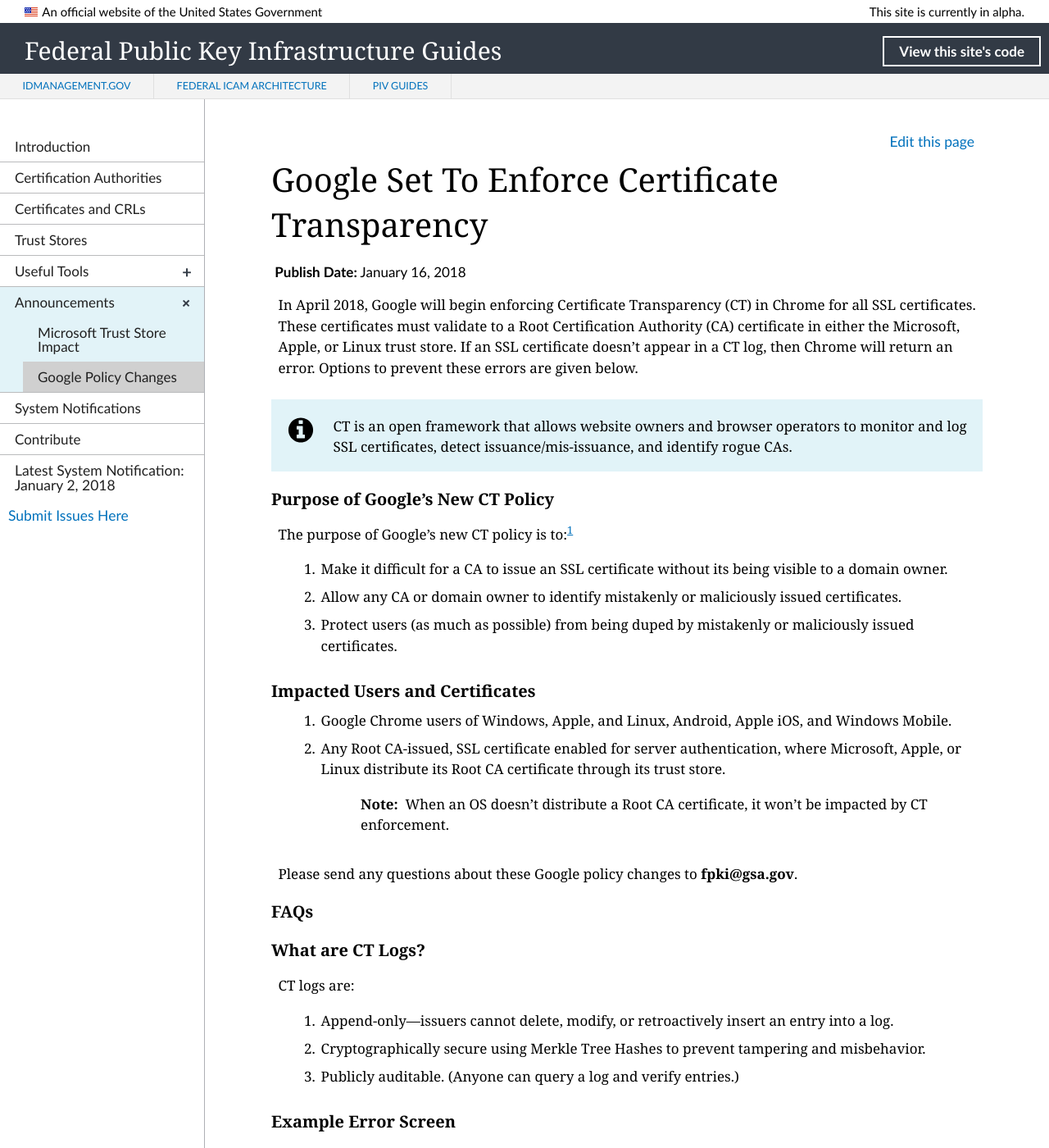
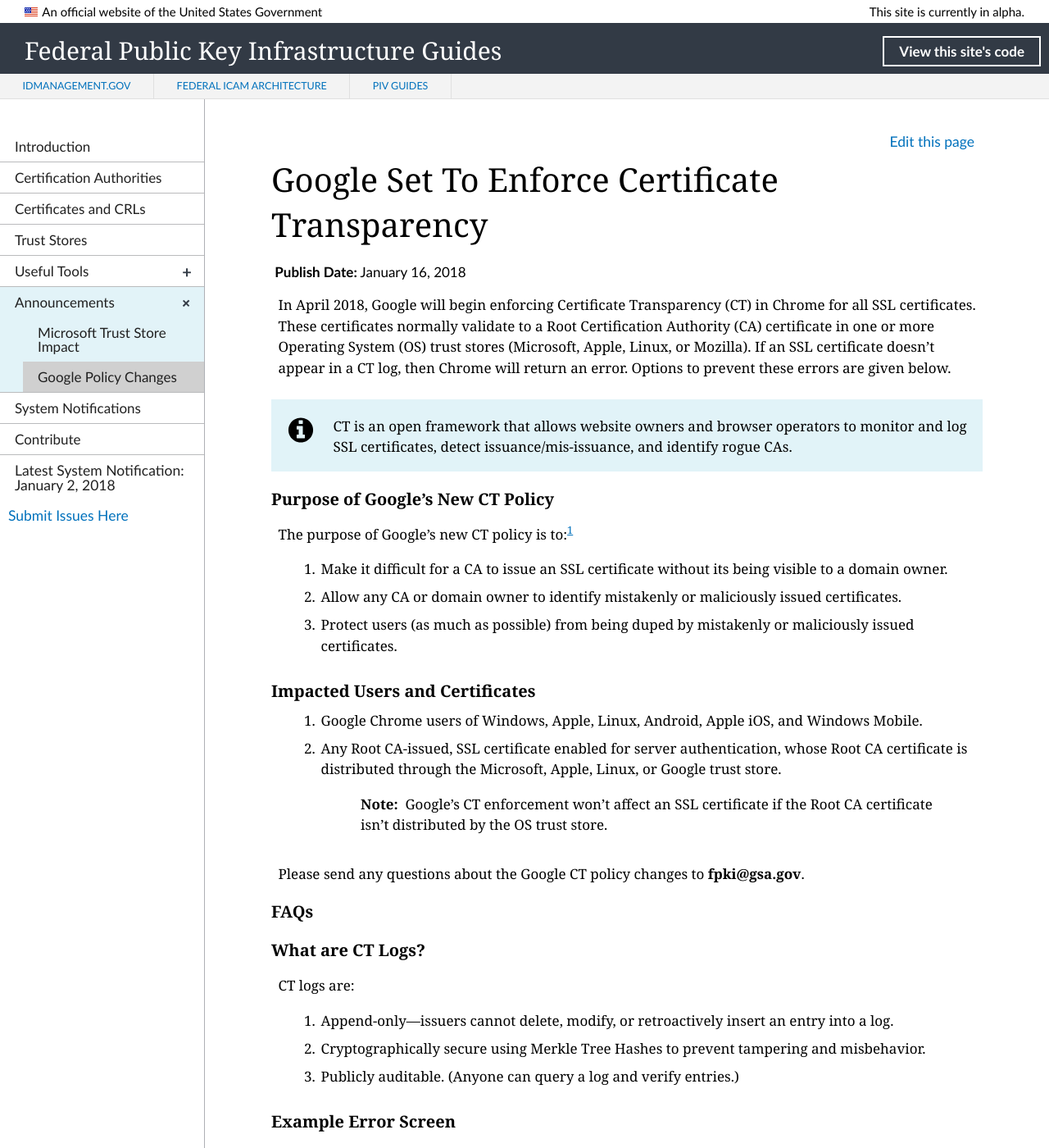
Before and after one commit to GSA/fpki-guides, a Jekyll site: the page built from _announcements/02_google_ct.md, in a window 1280 px wide and 1400 px high. Shown: the whole window at 82% size. Built offline with Jekyll 4.4.1, drawn with Linux system fonts in a browser that asks for light colours; nearby versions of some CDN libraries; library files that are not in the unit come from our copies; some of the changed text lies outside the part shown.

Commit message:
Update 02_google_ct.md
Editorial

```diff
--- a/_announcements/02_google_ct.md
+++ b/_announcements/02_google_ct.md
@@ -5,10 +5,10 @@
  pubDate: January 16, 2018
  collection: announcements
  permalink: announcements/googlect/
- description: In April 2018, Google will begin enforcing Certificate Transparency (CT) in Chrome for all SSL certificates enabled for server authentication. These certificates must validate to a Root Certification Authority (CA) certificate in the Microsoft, Apple, or Mozilla trust stores.
+ description: In April 2018, Google will begin enforcing Certificate Transparency (CT) in Chrome for all SSL certificates enabled for server authentication. These certificates must validate to a Root Certification Authority (CA) certificate in the Microsoft, Apple, or Linux trust stores.
 ---
 
-In April 2018, Google will begin enforcing Certificate Transparency (CT) in Chrome for all SSL certificates. These certificates must validate to a Root Certification Authority (CA) certificate in either the Microsoft, Apple, or Linux trust store. If an SSL certificate doesn't appear in a CT log, then Chrome<!--Chrome or web server?--> will return an error. Options to prevent these errors are given below.
+In April 2018, Google will begin enforcing Certificate Transparency (CT) in Chrome for all SSL certificates. These certificates normally validate to a Root Certification Authority (CA) certificate in one or more Operating System (OS) trust stores (Microsoft, Apple, Linux, or Mozilla). If an SSL certificate doesn't appear in a CT log, then Chrome will return an error. Options to prevent these errors are given below.
 
 {% include alert-info.html content="CT is an open framework that allows website owners and browser operators to monitor and log SSL certificates, detect issuance/mis-issuance, and identify rogue CAs." %}
 
@@ -19,15 +19,15 @@
 3. Protect users (as much as possible) from being duped by mistakenly or maliciously issued certificates.
 
 ### Impacted Users and Certificates
-1. Google Chrome users of Windows, Apple, and Linux, Android, Apple iOS, and Windows Mobile.
-2. Any Root CA-issued, SSL certificate enabled for server authentication, where Microsoft, Apple, or Linux distribute its Root CA certificate through its trust store.
-> **Note:**&nbsp;&nbsp;When an OS doesn't distribute a Root CA certificate, it won't be impacted by CT enforcement.
+1. Google Chrome users of Windows, Apple, Linux, Android, Apple iOS, and Windows Mobile.
+2. Any Root CA-issued, SSL certificate enabled for server authentication, whose Root CA certificate is distributed through the Microsoft, Apple, Linux, or Google trust store.
+> **Note:**&nbsp;&nbsp;Google's CT enforcement won't affect an SSL certificate if the Root CA certificate isn't distributed by the OS trust store.
 
-Please send any questions about these Google policy changes to **fpki@gsa.gov**.
+Please send any questions about the Google CT policy changes to **fpki@gsa.gov**.
 
 ### FAQs
 
-### What are CT Logs?
+### What are CT Logs? <!--Who is the intended audience? If it's network domain administrators, then won't they know all about CT logs?-->
 
 CT logs are:
 1. Append-only&mdash;issuers cannot delete, modify, or retroactively insert an entry into a log.
```
Also changed, not shown: other parts of _announcements/02_google_ct.md (+3 -3 lines).
